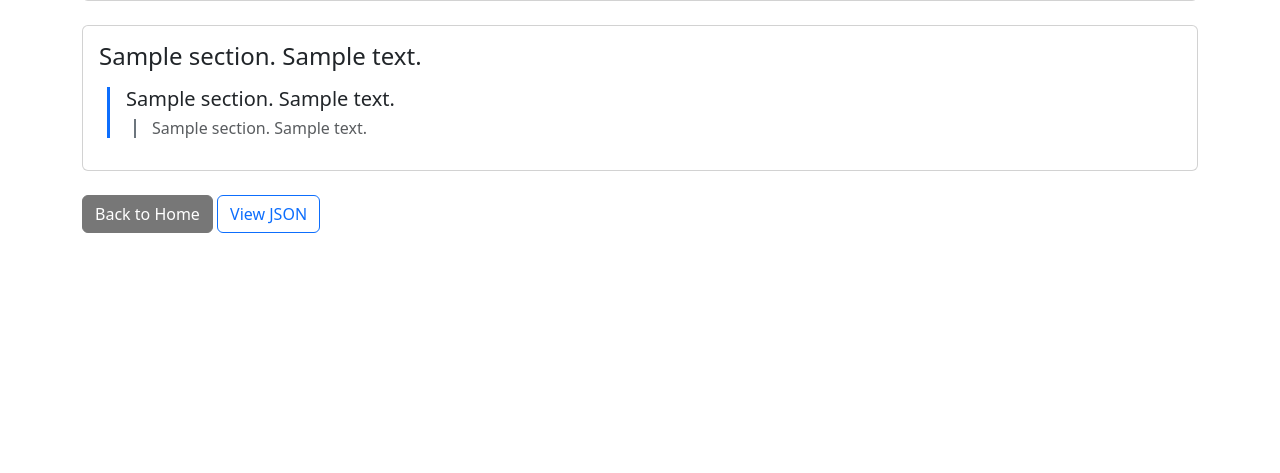
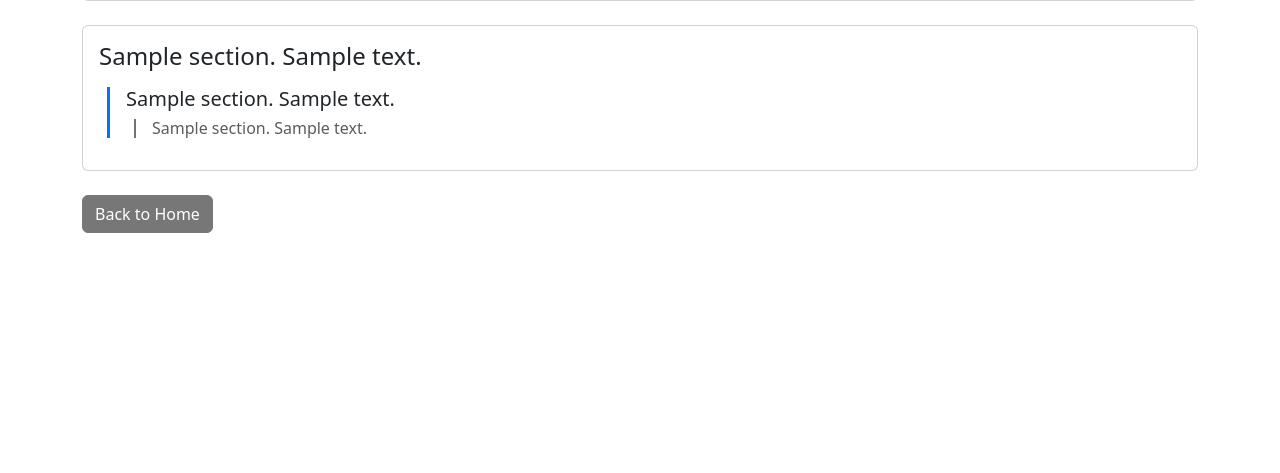
Before and after one commit to diracdeltafunct/orulings, a Django app: template post/templates/trsection_detail.html in a window 1280 px wide. Shown: the part 223-696 px from the top of the page. Run offline with Django 5.2, Linux system fonts and the light colour scheme; tables that the repository leaves empty hold one stand-in row (values such as "Sample post"); the template is opened without the code that fills it: values that come from a table or form of the project are taken from there, most other values are stand-ins (such as "Sample title", 1, 10 or a date in 2020); parts of the project's set-up code (start-up, migrations or seed data) failed here and were passed over; some libraries are stand-ins or nearby versions.

Commit message:
removed view json

```diff
--- a/post/templates/trsection_detail.html
+++ b/post/templates/trsection_detail.html
@@ -75,7 +75,6 @@
 
         <div class="mt-4">
             <a href="/" class="btn btn-secondary">Back to Home</a>
-            <a href="{{ json_url }}" class="btn btn-outline-primary" target="_blank">View JSON</a>
         </div>
     </div>
 {% endblock %}
```
